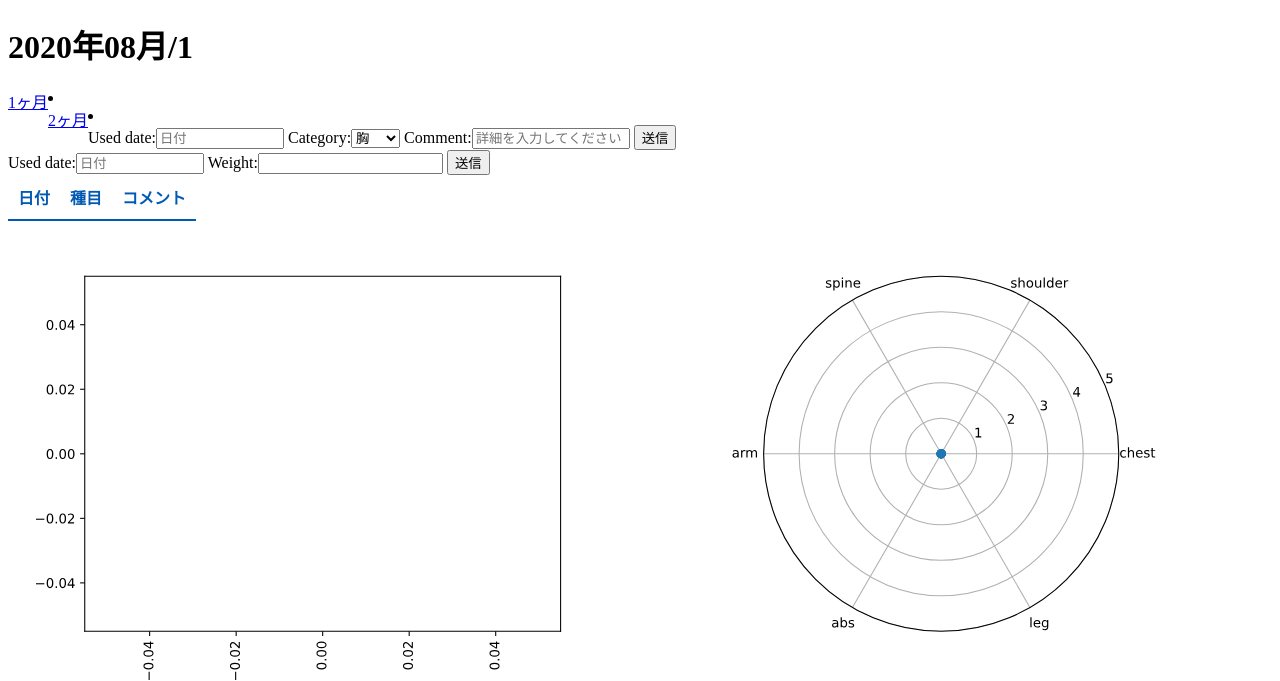
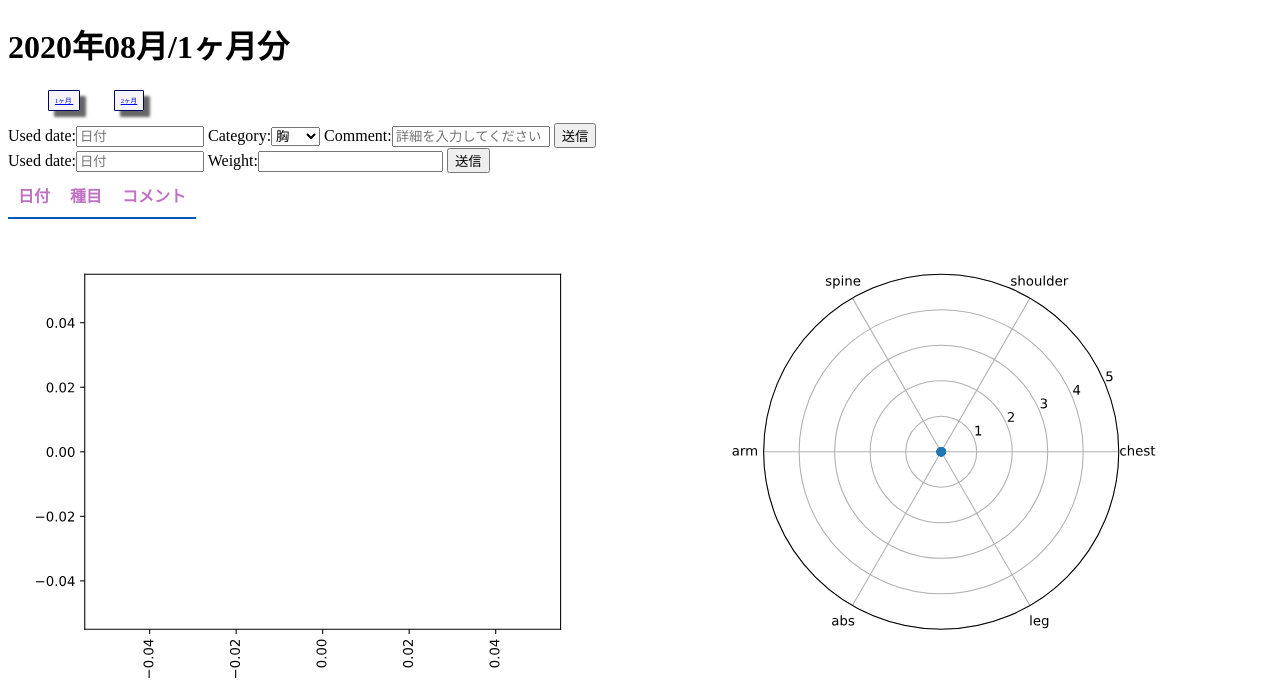
Before and after one commit to Ryo730/musclemanage, a Django app: page /muscle/ in a window 1280 px wide. Shown: the top 681 px of the page. Run offline with Django 3.2, Linux system fonts and the light colour scheme; data that the repository does not hold is empty.

Commit message:
'third commit'

```diff
--- a/muscle/static/muscle/style.css
+++ b/muscle/static/muscle/style.css
@@ -3,7 +3,7 @@ table{
   margin:0 0;
 }
 th{
-    color:#005ab3;
+  color:#c170c4;
 }
 td{
   border-bottom:1px dashed #999;
@@ -20,6 +20,22 @@ table{
 
 }
 
-li a{
-  float:left;
+ul.spans li {
+display: inline;
+margin-right: 5em;
 }
+
+.spans li{
+  display       : inline-block;
+  border-radius : 5%;          /* 角丸       */
+  font-size     : 5pt;        /* 文字サイズ */
+  text-align    : left;      /* 文字位置   */
+  cursor        : pointer;     /* カーソル   */
+  padding       : 6px 6px;   /* 余白       */
+  background    :whitesmoke;     /* 背景色     */
+  color         :beige;     /* 文字色     */
+  line-height   : 1em;         /* 1行の高さ  */
+  transition    : .3s;         /* なめらか変化 */
+  box-shadow    : 6px 6px 3px #666666;  /* 影の設定 */
+  border        : 1px solid #000066;    /* 枠の指定 */
+}
--- a/muscle/templates/muscle/base.html
+++ b/muscle/templates/muscle/base.html
@@ -10,16 +10,18 @@
     </head>
     <body>
 
+
+    <h1>{{ year }}年{{ month }}月/{{span}}ヶ月分</h1>
+    <ul class="spans">
+    <li><a href="/muscle/{{ year }}/{{ month }}/{{1}}">
+    1ヶ月
+    </a></li>
+
+    <li><a href="/muscle/{{ year }}/{{ month }}/{{2}}">
+    2ヶ月
+    </a></li>
+    </ul>
     <div class='tt'>
-        <h1>{{ year }}年{{ month }}月/{{span}}</h1>
-        <div　class='spans'>
-        <li><a href="/muscle/{{ year }}/{{ month }}/{{1}}">
-        1ヶ月
-        </a></li>
-        <li><a href="/muscle/{{ year }}/{{ month }}/{{2}}">
-        2ヶ月
-        </a></li>
-        </div>
         <form action="/muscle/" method="post">
             {% csrf_token %}
             {{ trainform.as_table }}
```
Also changed, not shown: muscle/static/images/bar_2020_08_1.svg, muscle/static/images/bar_2020_8_1.svg, muscle/static/images/bar_2020_8_2.svg, muscle/static/images/rador_chart_2020_08_1.svg, muscle/static/images/rador_chart_2020_8_1.svg, muscle/static/images/rador_chart_2020_8_2.svg. Lines whose indentation alone changed are shown as unchanged.
